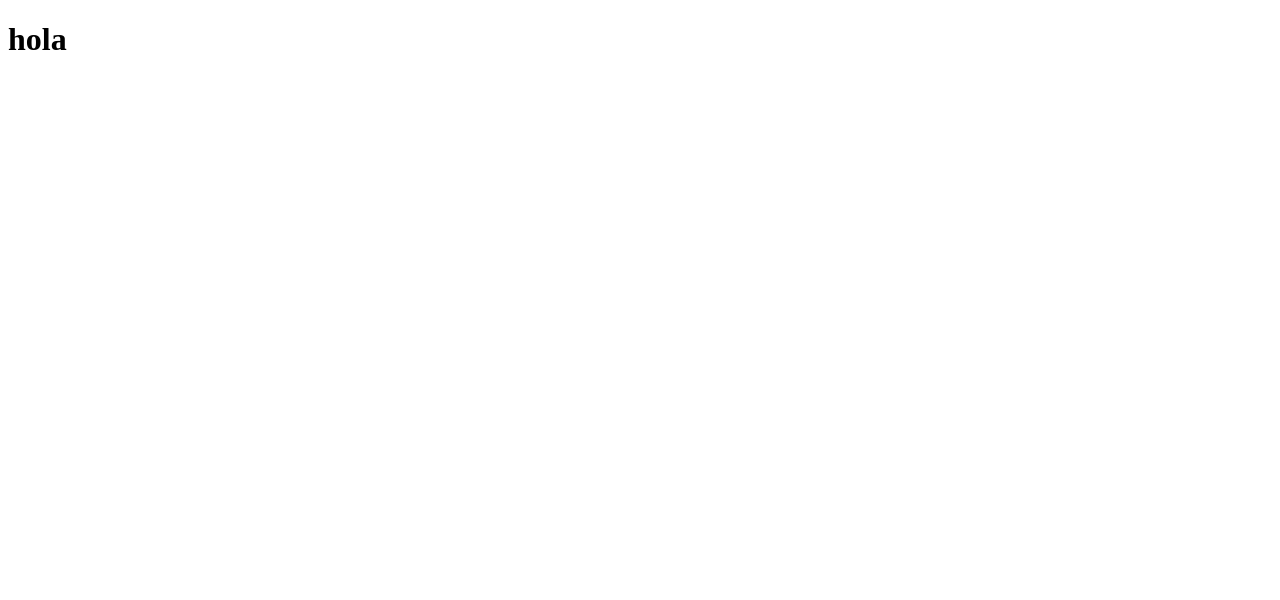
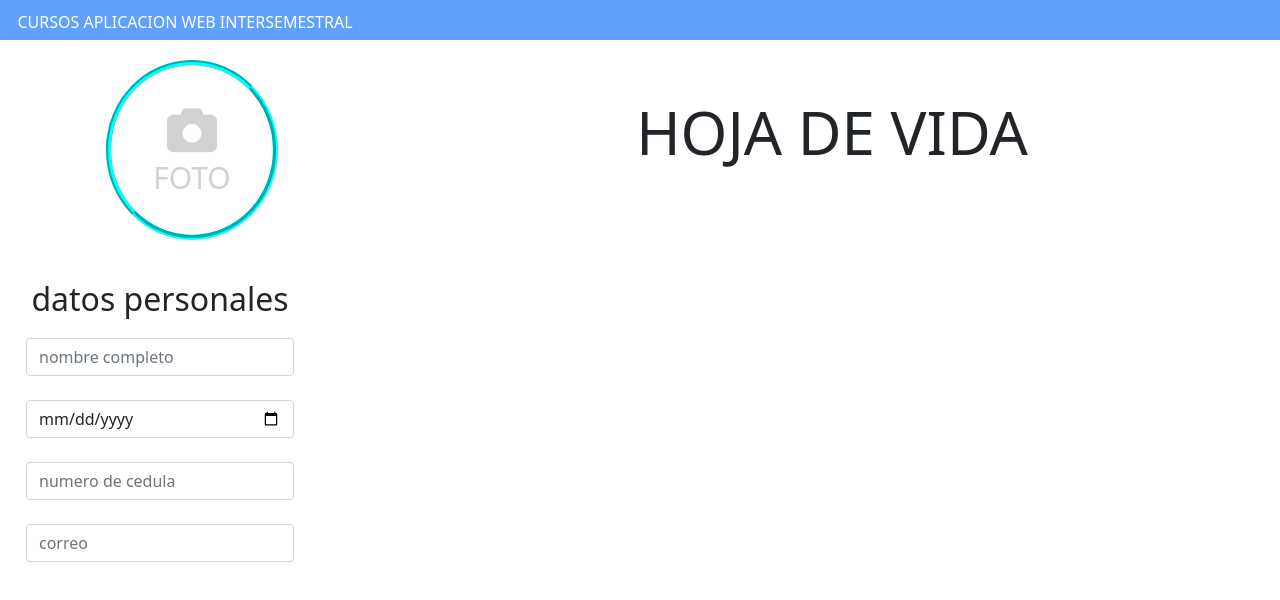
Before and after one commit to manuel-gaviria/tallergit, a plain HTML site: page index.html in a window 1280 px wide. Drawn offline with nearby package versions, Linux system fonts and the light colour scheme.

Commit message:
añadiendo datos personales

```diff
--- /dev/null
+++ b/assets/css/estilos.css
@@ -0,0 +1,89 @@
+
+.borde-up{
+    background-color: rgb(96, 160, 255);
+    width: 100%;
+    height: 40px;
+    padding: 10px;
+}
+.borde-up p{
+    color: white;
+    width: 350px;
+    text-align: center;
+    align-content: center;
+}
+.t {
+    display: grid;
+    height: 200px;
+    grid-template-columns: 30% 70%;
+    margin-top: 10px;
+    margin-bottom: 20px;
+}
+
+
+
+.us {
+    width: 90%;
+    margin: 0px auto;
+
+}
+.us div{
+    width: 50%;
+    height: 90%;
+    margin: 10px auto;
+    border-radius: 100%;
+    display: flex;
+    flex-direction: column;
+    align-items: center;
+    border-color: aqua;
+    border-width: 5px;
+    border-style: groove;
+
+}
+
+.t .us .fas{
+    margin-top: 40px;
+    border-radius: 30px;
+    font-size: 50px;
+    opacity: 0.2;
+}
+.t .us p{
+    font-size: 30px;
+    opacity: 0.2;
+}
+
+
+.titulo {
+    display: flex;
+    align-items: center;
+    margin: 0px auto;
+}
+
+header .t h1 {
+    width: 400px;
+    height: 100px;
+    font-size: 60px;
+    text-align: center;
+
+}
+
+
+
+
+
+.formulario{
+    display: grid;
+    grid-template-columns: 25% 25% 25% 25%;
+    width: 100%;
+}
+
+
+.datos-p{
+    width: 90%;
+    margin: 0px auto;
+    padding: 10px;
+}
+
+.datos-p form h2 {
+    text-align: center;
+    margin-bottom: 20px;
+}
--- a/index.html
+++ b/index.html
@@ -5,8 +5,47 @@
     <meta http-equiv="X-UA-Compatible" content="IE=edge">
     <meta name="viewport" content="width=device-width, initial-scale=1.0">
     <title>Document</title>
+    <link href="https://cdn.jsdelivr.net/npm/bootstrap@5.1.0/dist/css/bootstrap.min.css" rel="stylesheet" integrity="sha384-KyZXEAg3QhqLMpG8r+8fhAXLRk2vvoC2f3B09zVXn8CA5QIVfZOJ3BCsw2P0p/We" crossorigin="anonymous">
+    <link rel="stylesheet" href="assets/css/estilos.css">
+    <script src="https://kit.fontawesome.com/cc0d1bc1df.js" crossorigin="anonymous"></script>
+
 </head>
 <body>
-    <h1>hola</h1>
+    <header>
+        <div class="borde-up">
+            <p >CURSOS APLICACION WEB INTERSEMESTRAL</p>
+        </div>
+        <div class="t">
+            <div class="us">
+                <div>
+                <i class="fas fa-camera" ></i>
+                <p>FOTO</p>
+                </div>
+            </div>
+            <div class="titulo">
+                <h1>HOJA DE VIDA</h1>
+            </div>
+        </div>
+    </header>
+    <section>
+        <div class="formulario">
+            <div class="datos-p form-group">
+                <form action="">
+                    <h2>datos personales</h2>
+                    <input type="text" class="form-control" placeholder="nombre completo"> <br>
+                    <input type="date" class="form-control" placeholder="fecha de nacimiendo"><br>
+                    <input type="number" class="form-control" placeholder="numero de cedula"> <br>
+                    <input type="email" class="form-control" id="exampleInputEmail1" aria-describedby="emailHelp" placeholder="correo"><br>
+                </form>
+            </div>
+
+    </section>
+    <aside>
+
+    </aside>
+    <footer>
+
+    </footer>
+
 </body>
 </html>
```
